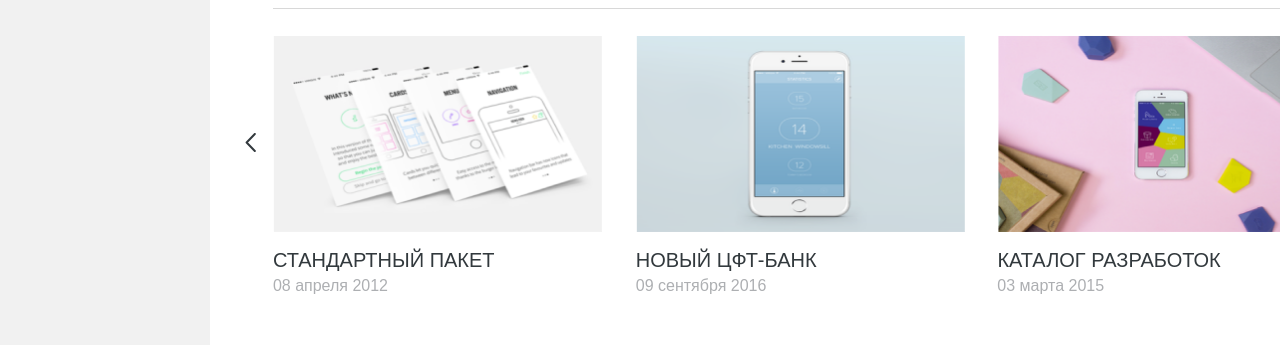
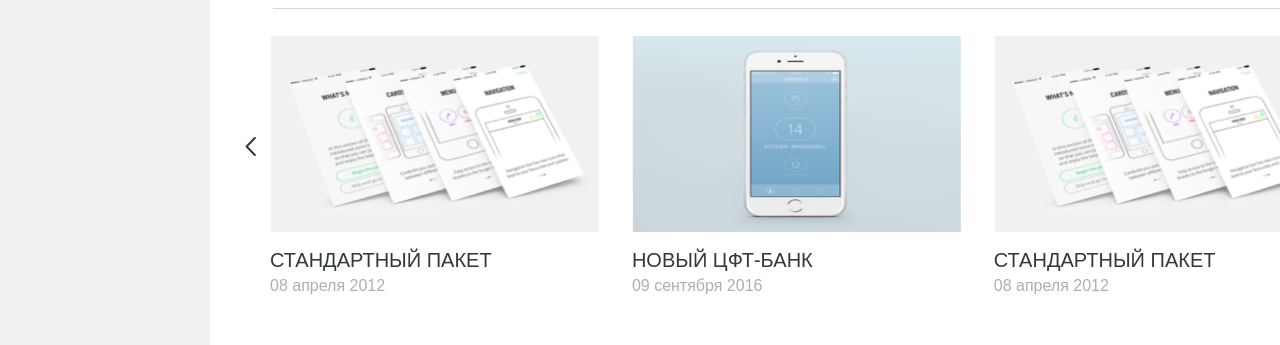
Before and after one commit to alexasidorova/global, a website: page app/index.html in a window 1280 px wide. Shown: the part 237-582 px from the top of the page. Drawn offline with Linux system fonts and the light colour scheme.

Commit message:
task2 completed(dynamicCreateBlocks)

```diff
--- a/app/css/globalProject.css
+++ b/app/css/globalProject.css
@@ -121,6 +121,7 @@
 {
 	font-size: 0px;
 	position: relative;
+	padding-left: 27px;
 }
 .main_central-block_list_part-img_pre
 {
@@ -129,36 +130,132 @@
 	left: 35px;
 	transform: rotate(180deg);
 }
+
+.main_central-block_list_part-img_wrapper1
+{
+	width: 328.9px;
+	height: 259.8px;
+	display: inline-block;
+	margin-top:117px;
+	margin-left: 33px;
+	margin-right:0px;
+}
 .main_central-block_list_part-img-1
 {
 	width: 328.9px;
 	height: 196.6px;
+	margin-top:0px;
+	margin-right:0px;
+	margin-left:0px;
+}
+.main_central-block_list_part-image
+{
+	width: 328.9px;
+	height: 196.6px;
+}
+.caption-big1
+{
+
+	margin-top: 17.5px;
+	width: 100%;
+	height: 22.7px;
+	font-family: Arial;
+	font-size: 20px;
+	color: var(--caption-big);
+}
+.caption-little1
+{
+	margin-top: 5.5px;
+	width: 100%;
+  	height: 17.5px;
+  	font-family: Arial;
+  	font-size: 16px;
+  	color: var(--caption-little);
+}
+
+
+.main_central-block_list_part-img_wrapper2
+{
+	width: 328.9px;
+	height: 259.8px;
 	display: inline-block;
 	margin-top:117px;
-	margin-left: 62.9px;
+	margin-left: 34.1px;
 	margin-right:0px;
+}
 
-
-}
 .main_central-block_list_part-img-2
 {
 	width: 328.9px;
 	height: 196.6px;
-	display: inline-block;
-	margin-top:117px;
-	margin-left: 34.1px;
+	margin-top:0px;
+	margin-left: 0px;
 	margin-right:0px;
 
 }
+.caption-big2
+{
 
+	margin-top: 17.5px;
+	width: 100%;
+	height: 22.7px;
+	font-family: Arial;
+	font-size: 20px;
+	color: var(--caption-big);
+}
+.caption-little2
+{
+
+	margin-top: 5.5px;
+
+	width: 100%;
+  	height: 17.5px;
+  	font-family: Arial;
+  	font-size: 16px;
+  	color: var(--caption-little);
+}
+.main_central-block_list_part-img_wrapper3
+{
+	display: inline-block;
+	width: 328.9px;
+	height: 259.8px;
+
+	margin-top:117px;
+	margin-left: 32.8px;
+	margin-right:0px;
+}
 .main_central-block_list_part-img-3
 {
 	width: 328.9px;
 	height: 196.6px;
-	display: inline-block;
-	margin-top:117px;
-	margin-left: 32.8px;
+	margin-top:0px;
+	margin-left: 0px;
+	margin-right:0px;
 }
+
+.caption-big3
+{
+
+	margin-top: 17.5px;
+	margin-left: 0px;
+	width: 100%;
+	height: 22.7px;
+	font-family: Arial;
+	font-size: 20px;
+	color: var(--caption-big);
+}
+.caption-little3
+{
+
+	margin-top: 5.5px;
+	margin-left: 0px;
+	width: 100%;
+  	height: 17.5px;
+  	font-family: Arial;
+  	font-size: 16px;
+  	color: var(--caption-little);
+}
+
 .main_central-block_list_part-img_post
 {
 	position: absolute;
@@ -166,73 +263,13 @@
 	right: 35px;
 }
 
-.caption-big1
-{
-	display: inline-block;
-	margin-top: 17.5px;
-	margin-left: 62.9px;
-	width: 227px;
-	height: 22.7px;
-	font-family: Arial;
-	font-size: 20px;
-	color: var(--caption-big);
-}
 
-.caption-big2
-{
-	display: inline-block;
-	margin-top: 17.5px;
-	margin-left: 135.9px;
-	width: 189px;
-	height: 22.7px;
-	font-family: Arial;
-	font-size: 20px;
-	color: var(--caption-big);
-}
-.caption-big3
-{
-	display: inline-block;
-	margin-top: 17.5px;
-	margin-left: 172.6px;
-	width: 353px;
-	height: 22.7px;
-	font-family: Arial;
-	font-size: 20px;
-	color: var(--caption-big);
-}
-.caption-little1
-{
-	display: inline-block;
-	margin-top: 5.5px;
-	margin-left: 62.9px;
-	width: 129px;
-  	height: 17.5px;
-  	font-family: Arial;
-  	font-size: 16px;
-  	color: var(--caption-little);
-}
-.caption-little2
-{
-	display: inline-block;
-	margin-top: 5.5px;
-	margin-left: 233.9px;
-	width: 150.7px;
-  	height: 17.5px;
-  	font-family: Arial;
-  	font-size: 16px;
-  	color: var(--caption-little);
-}
-.caption-little3
-{
-	display: inline-block;
-	margin-top: 5.5px;
-	margin-left: 210.9px;
-	width: 119px;
-  	height: 17.5px;
-  	font-family: Arial;
-  	font-size: 16px;
-  	color: var(--caption-little);
-}
+
+
+
+
+
+
 .main_central-block_list_part-menu
 {
 	font-size: 0px;
--- a/app/index.html
+++ b/app/index.html
@@ -27,31 +27,36 @@
 	<h1>Пакеты приложений</h1>
 	<input class="main_central-block_list_search" type="search" placeholder="Поиск приложения">
 	<div class="separator"></div>
+	<div class="main_central-block_list_part-img_pre"><img src="assets/icon-arrow.svg"></div>
 	</div>
 
-	<div class="main_central-block_list_part-img">
-	<div class="main_central-block_list_part-img_pre"><img src="assets/icon-arrow.svg"></div>
+	<!-- <div class="main_central-block_list_part-img">
+
+	<div class="main_central-block_list_part-img_wrapper1">
 		<figure class="main_central-block_list_part-img-1">
 		<img src="assets/img-1.png" width="328.9" height="196.6">
 		</figure>
+		<figcaption class="caption-big1">СТАНДАРТНЫЙ ПАКЕТ</figcaption>
+		<figcaption class="caption-little1">08 апреля 2012</figcaption>
+	</div>
 
+	<div class="main_central-block_list_part-img_wrapper2">
 		<figure class="main_central-block_list_part-img-2">
 		<img src="assets/img-2.png" width="328.9" height="196.6">
 		</figure>
+		<figcaption class="caption-big2">НОВЫЙ ЦФТ-БАНК</figcaption>
+		<figcaption class="caption-little2">09 сентября 2016</figcaption>
+	</div>
 
+	<div class="main_central-block_list_part-img_wrapper3">
 		<figure class="main_central-block_list_part-img-3">
-		<img src="assets/img-3.png" width="328.9" height="196.6">
+				<img src="assets/img-3.png" width="328.9" height="196.6">
 		</figure>
-		<div class="main_central-block_list_part-img_post"><img src="assets/icon-arrow.svg"></div>
-		<figcaption class="caption-big1">СТАНДАРТНЫЙ ПАКЕТ</figcaption>
-		<figcaption class="caption-big2">НОВЫЙ ЦФТ-БАНК</figcaption>
 		<figcaption class="caption-big3">КАТАЛОГ РАЗРАБОТОК</figcaption>
-
-		<figcaption class="caption-little1">08 апреля 2012</figcaption>
-		<figcaption class="caption-little2">09 сентября 2016</figcaption>
 		<figcaption class="caption-little3">03 марта 2015</figcaption>
-
 	</div>
+	</div> -->
+	<div class="main_central-block_list_part-img_post"><img src="assets/icon-arrow.svg"></div>
 	<div class="main_central-block_list_part-menu">
 		<div class="main_central-block_list_part-menu_header">
 				<div class="main_central-block_list_part-menu_header_h1">Многопотоковые приложения</div>
@@ -68,6 +73,7 @@
 	</div>
 
 </div>
-<script type="text/javascript" src="js/globalProject.js"></script>
+<!--<script type="text/javascript" src="js/globalProject.js"></script>-->
+<script src="js/DynamicCreateElements.js"></script>
 </body>
 </html>
--- /dev/null
+++ b/app/js/DynamicCreateElements.js
@@ -0,0 +1,58 @@
+var mainCentralBlockList = document.querySelector('div.main_central-block_list');
+var mainCentralBlockListPartMenu = document.querySelector('div.main_central-block_list_part-menu');
+var mainCentralBlockListPartImg = document.createElement('div');
+mainCentralBlockListPartImg.className = "main_central-block_list_part-img";
+
+
+
+      var aplications = [{image: "assets/img-1.png",
+                        title:'СТАНДАРТНЫЙ ПАКЕТ',
+                        date:'08 апреля 2012' },
+                        {image: "assets/img-2.png",
+                        title:'НОВЫЙ ЦФТ-БАНК',
+                        date:'09 сентября 2016'},
+                        {image: "assets/img-3.png",
+                        title:'КАТАЛОГ РАЗРАБОТОК',
+                        date:'03 марта 2015'}];
+      function apps () {
+ for (i=0;i<aplications.length;i++){
+
+    let j = Math.floor(Math.random() * aplications.length);
+
+    var mainCentralBlockListPartImgWrapper1 = document.createElement('div');
+    mainCentralBlockListPartImgWrapper1.className = "main_central-block_list_part-img_wrapper1";
+    var mainCentralBlockListPartImg1 = document.createElement('figure');
+    mainCentralBlockListPartImg1.className = "main_central-block_list_part-img-1";
+    var img1 = document.createElement('img');
+    img1.src = aplications[j].image;
+    img1.className = "main_central-block_list_part-image";
+
+
+    var captionBig1 = document.createElement('figcaption');
+    captionBig1.className = "caption-big1";
+    var textBig1 = document.createTextNode(aplications[j].title);
+
+
+    var captionLittle1 = document.createElement('figcaption');
+    captionLittle1.className = "caption-little1";
+    var textLittle1 = document.createTextNode(aplications[j].date);
+
+
+
+    mainCentralBlockList.insertBefore(mainCentralBlockListPartImg, mainCentralBlockListPartMenu);
+
+    mainCentralBlockListPartImg.appendChild(mainCentralBlockListPartImgWrapper1);
+
+
+    mainCentralBlockListPartImgWrapper1.appendChild(mainCentralBlockListPartImg1);
+    mainCentralBlockListPartImg1.appendChild(img1);
+    mainCentralBlockListPartImgWrapper1.appendChild(captionBig1);
+    captionBig1.appendChild(textBig1);
+    mainCentralBlockListPartImgWrapper1.appendChild(captionLittle1);
+    captionLittle1.appendChild(textLittle1);
+
+
+
+ }
+};
+ apps();
--- a/index.js
+++ b/index.js
@@ -4,4 +4,4 @@
 server: "app",
 files: ["app/*.html", "app/css/*.css", "app/js/*.js"]
 
-})
+});
--- a/package.json
+++ b/package.json
@@ -4,10 +4,10 @@
   "description": "",
   "main": "index.js",
   "scripts": {
-    "test": "echo \"Error: no test specified\" && exit 1"
+    "test": "echo \"Error: no test specified\" && exit 1",
     "start": "node index.js"
   },
-  "author": "",
+  "author": "alexasidorova",
   "license": "ISC",
   "devDependencies": {
     "browser-sync": "^2.26.3"
```
